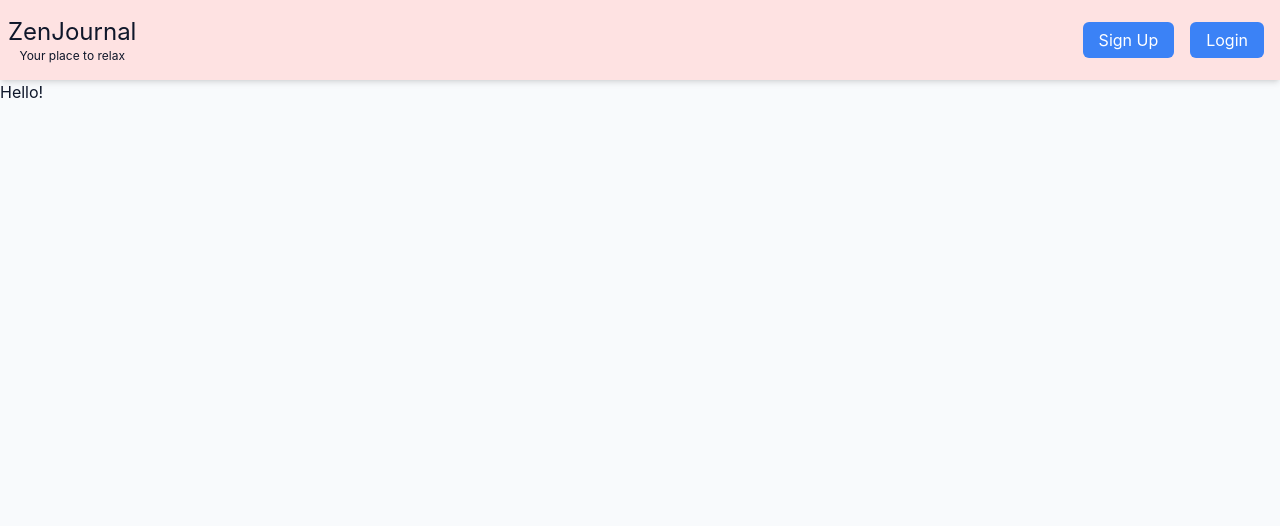
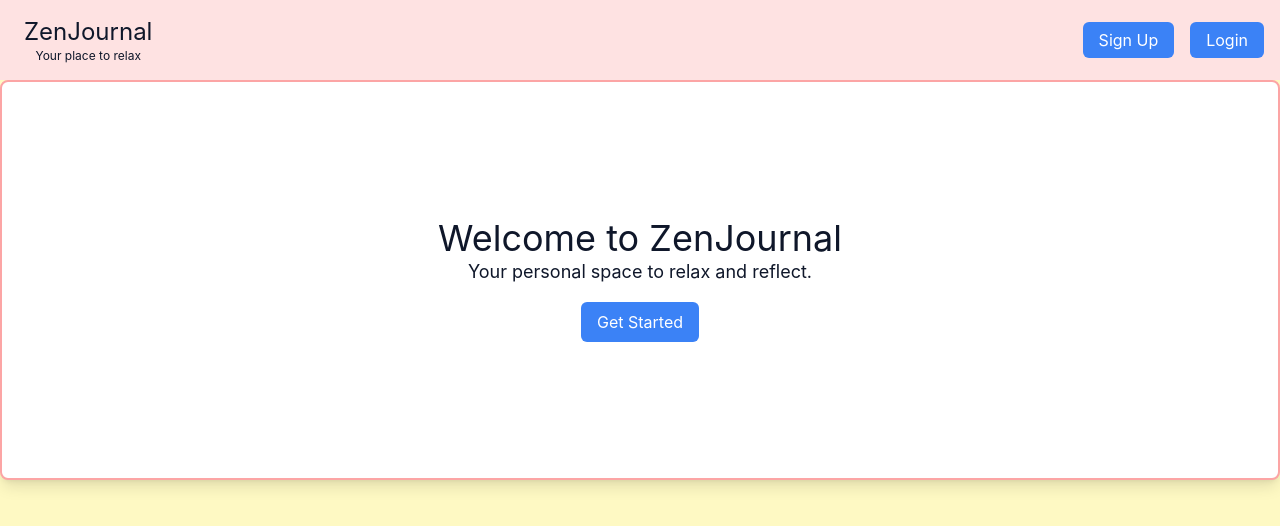
Before and after one commit to ZenJournalGABISCHOOL/ZenJournal, a React (Vite) app: page / in a window 1280 px wide. Shown: the top 526 px of the page. Built offline with nearby package versions, Linux system fonts and the light colour scheme; the HTML template or start-up script is replaced by a standard one.

Commit message:
git commit main -m "Added button class to index.css and fixed formatting in App.jsx"

```diff
--- a/src/App.jsx
+++ b/src/App.jsx
@@ -1,12 +1,13 @@
 import { useState } from 'react'
 import { Routes, Router, Route, BrowserRouter } from 'react-router-dom'
 import Navbar from './components/Navbar'
+import MainHub from './pages/mainHub'
 function App() {
     return(
     <BrowserRouter>
     <Navbar />
     <Routes>
-    <Route path="/" element={<h1>Hello!</h1>}></Route>
+    <Route path="/" element={<MainHub />}></Route>
     </Routes>
     </BrowserRouter>
 
--- a/src/components/Navbar.jsx
+++ b/src/components/Navbar.jsx
@@ -4,13 +4,16 @@ import { Link } from "react-router-dom";
 function Navbar() {
     return(
         <nav className="bg-red-100 flex flex-row h-20 items-center shadow-md">
+            <Link to="/" className="ml-4">
             <div className="flex flex-col cursor-pointer p-2 text-center">
             <h1 className="text-2xl">ZenJournal</h1>
             <p className="text-xs">Your place to relax</p>
             </div>
+            </Link>
+
             <div className="ml-auto mr-4">
-                <Link to="/signup" className="mr-4 bg-primary-500 text-white px-4 py-2 rounded-md hover:bg-primary-600 transition duration-300">Sign Up</Link>
-                <Link to="/login" className="bg-primary-500 text-white px-4 py-2 rounded-md hover:bg-primary-600 transition duration-300">Login</Link>
+                <Link to="/signup" className="mr-4 button">Sign Up</Link>
+                <Link to="/login" className="button">Login</Link>
             </div>
         </nav>
         )
--- a/src/index.css
+++ b/src/index.css
@@ -9,6 +9,9 @@
   }
 }
 
+.button{
+    @apply bg-primary-500 text-white px-4 py-2 rounded-md hover:bg-primary-600 transition duration-300;
+}
 @layer components {
   .btn-primary {
     @apply bg-primary-500 hover:bg-primary-600 text-white font-medium py-2 px-4 rounded-lg transition-colors duration-200;
--- a/src/pages/mainHub.jsx
+++ b/src/pages/mainHub.jsx
@@ -0,0 +1,18 @@
+import { Link } from "react-router-dom";
+
+
+
+function MainHub() {
+    return(
+        <div className="flex flex-col items-center h-screen bg-yellow-100">
+            <div className="text-center border-2 border-red-300 p-10 rounded-lg shadow-lg bg-white w-full h-1/2 flex flex-col justify-center">
+            <h1 className="text-4xl">Welcome to ZenJournal</h1>
+            <p className="text-lg">Your personal space to relax and reflect.</p>
+            <Link to="/signup" className="button mt-4 self-center">Get Started</Link>
+            </div>
+
+        </div>
+    )
+}
+
+export default MainHub;
```
